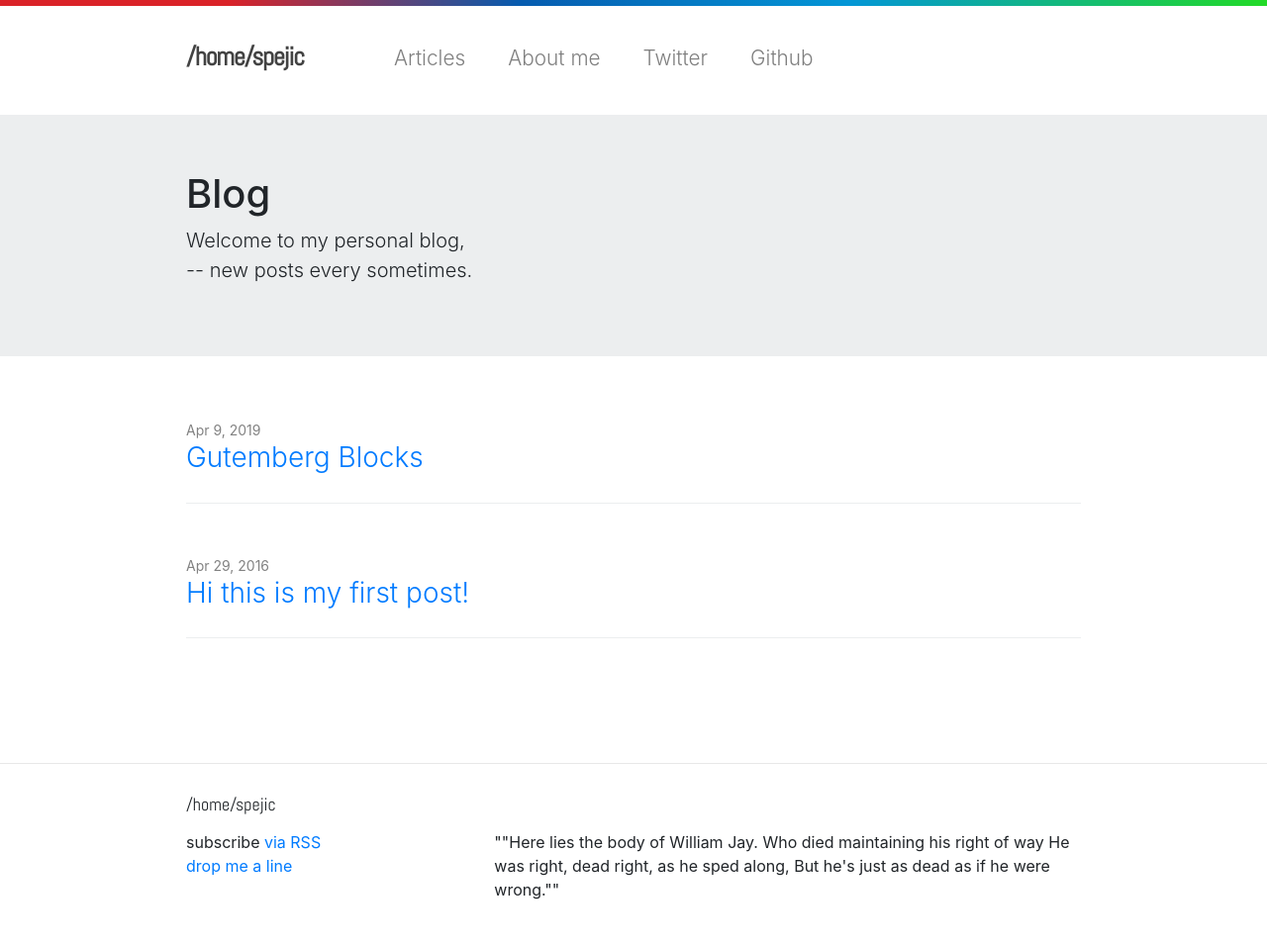
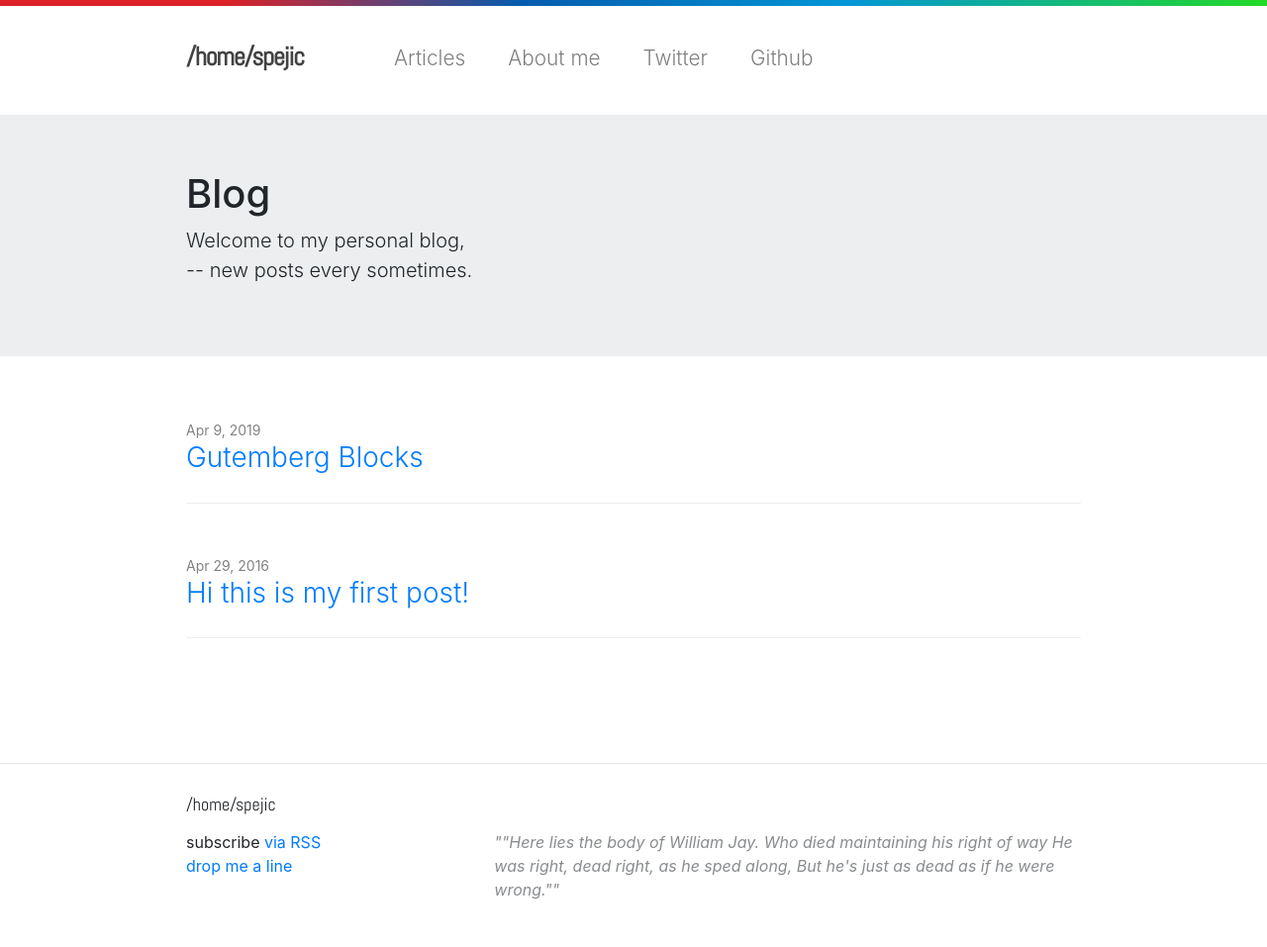
Before and after one commit to spejic88/spejic88.github.io, a Jekyll site: the page built from index.html, in a window 1280 px wide. Shown: the whole page at 99% size. Built offline with Jekyll 4.4.1, drawn with Linux system fonts in a browser that asks for light colours; some web fonts are replaced.

Commit message:
update #2

```diff
--- a/_includes/footer.html
+++ b/_includes/footer.html
@@ -15,7 +15,7 @@
       </div>
 
       <div class="col-md-8">
-        <p>""Here lies the body of William Jay. Who died maintaining his right of way He was right, dead right, as he sped along, But he's just as dead as if he were wrong.""</p>
+        <p class="footer-quote">""Here lies the body of William Jay. Who died maintaining his right of way He was right, dead right, as he sped along, But he's just as dead as if he were wrong.""</p>
       </div>
     </div>
 
```
